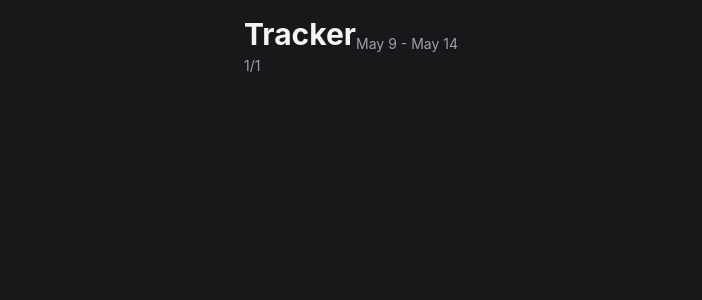
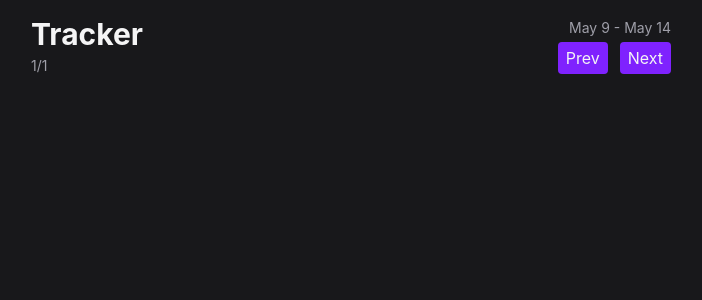
Before and after one commit to singh-aryan-dev/Tracker, a React (Vite) app: page / in a window 1280 px wide. Shown: the top 300 px of the page, without its empty margins (289-991 px from the left). Built offline with nearby package versions, Linux system fonts and the light colour scheme.

Commit message:
Button component completed

```diff
--- a/src/App.tsx
+++ b/src/App.tsx
@@ -10,17 +10,19 @@
 
 function Header() {
   return (
-    <header className="flex items-center justify-center">
+    <header className="flex items-center justify-between">
+      {/* left side */}
       <div className="flex flex-col gap-1">
         <h1 className="text-3xl font-bold">Tracker</h1>
         <span className="text-zinc-400 text-sm">1/1</span>
       </div>
 
-      <div className="flex flex-col gap-1">
+      {/* right side */}
+      <div className="flex flex-col gap-1 items-end">
         <span className="text-zinc-400 text-sm">May 9 - May 14</span>
         <div className="flex items-center gap-3">
-          <Button text="Prev"></Button>
-          <Button text="Next"></Button>
+          <Button >Prev</Button>
+          <Button >Next</Button>
         </div>
       </div>
     </header>
--- a/src/components/Button.tsx
+++ b/src/components/Button.tsx
@@ -1,5 +1,11 @@
-export function Button() {
+import type { ReactNode } from "react";
+
+type ButtonProps = {
+    children : ReactNode;
+}
+
+export function Button({children}: ButtonProps) {
     return (
-        <button>{}</button>
+        <button className="bg-violet-600 hover:bg-violet-500 transition-colors rounded px-2 py-1 disabled:opacity-30 disabled:cursor-not-allowed">{children}</button>
     )
 }
```
